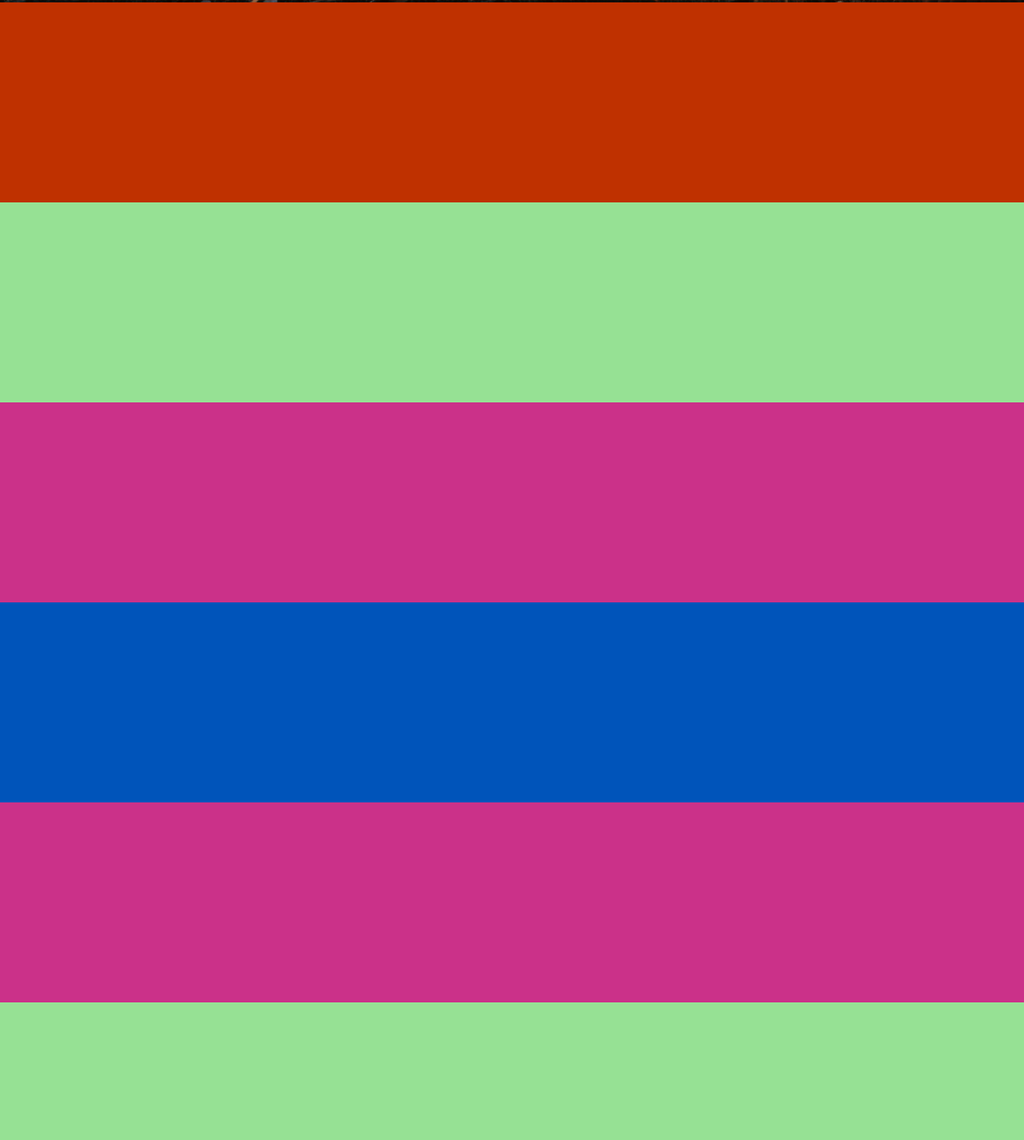
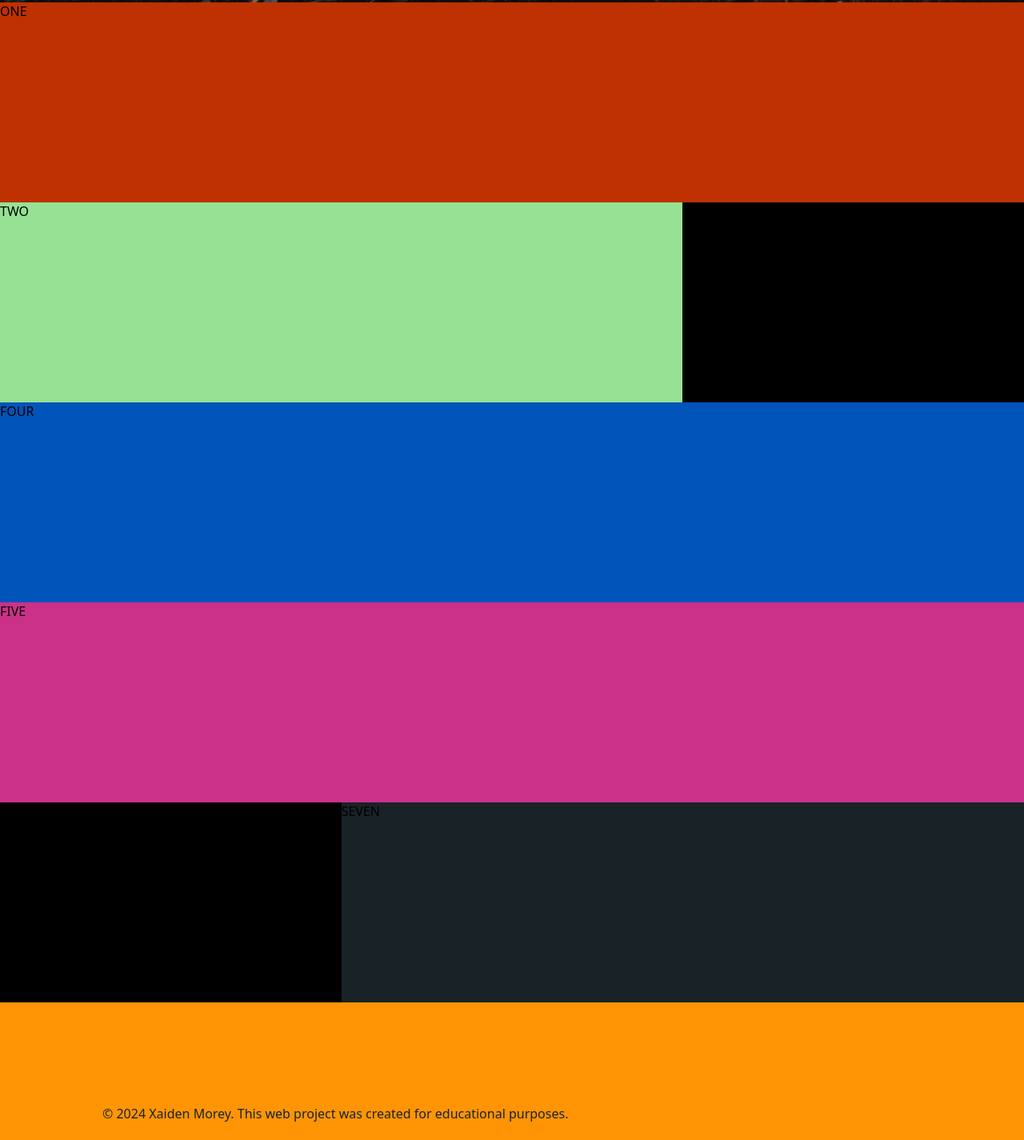
Before and after one commit to King182008/CIS-Web-Design-Mr-Wells-Halloween-Project, a plain HTML site: page index.html in a window 1280 px wide. Shown: the part 575-2000 px from the top of the page at 80% size. Drawn offline with Linux system fonts and the light colour scheme; a web font is replaced by a local one.

Commit message:
three column

```diff
--- a/css/style.css
+++ b/css/style.css
@@ -81,6 +81,34 @@ a {
     border-radius: 5px;
 }
 
+#hero {
+    background-image: url(../images/2151827517.jpg);
+    background-repeat: no-repeat;
+    background-size: cover;
+    background-position-y: bottom;
+    min-height: 800px;
+}
+
+.hero {
+    display: #BF3100;
+    align-items: center;
+    justify-content: center;
+}
+
+.hero h2 {
+    color: #BF3100;
+    font-size: 1.8rem;
+    text-shadow: 2px 2px 6px #fff;
+    font-family: "Nosifer", sans-serif;
+    text-align: center;
+}
+
+#hero {
+    min-height: 800px;
+}
+
+
+
 /*------- Responsive images ------------ */
 img {
     width: 100%;
@@ -105,7 +133,7 @@ img {
 
 .three {
     min-height: 250px;
-    background-color: #cb3189;
+    background-color: #000;
 }
 
 .four {
@@ -120,7 +148,7 @@ img {
 
 .six {
     min-height: 250px;
-    background-color: #96e194;
+    background-color: #000;
 }
 
 .seven {
@@ -145,31 +173,6 @@ img {
             max-width: 1150px;
         }
     }
-
-}
-
-#hero {
-    background-image: url(../images/2151827517.jpg);
-    background-repeat: no-repeat;
-    background-size: cover;
-    background-position-y: bottom;
-    min-height: 800px;
-}
-
-.hero {
-    display: #BF3100;
-    align-items: center;
-    justify-content: center;
-}
-
-.hero h2 {
-    color: #BF3100;
-    font-size: 1.8rem;
-    text-shadow: 2px 2px 6px #fff;
-    font-family: "Nosifer", sans-serif;
-    text-align: center;
-}
-
     #hero {
         min-height: 500px;
     }
@@ -183,8 +186,40 @@ img {
         grid-auto-rows: minmax(100px, auto);
     }
 
+    .one {
+        grid-column: 1 / 3;
+    }
 
-/*-------- End of Tablet media Query---------*/
+    .two {
+        grid-column: 1/2;
+    }
+
+    .three {
+        grid-column: 2/3;
+    }
+
+    .four {
+        grid-column: 1/3;
+    }
+
+    .five {
+        grid-column: 1/3;
+    }
+
+    .six {
+        grid-column: 1/2;
+    }
+
+    .seven {
+        grid-column: 2/3;
+    }
+
+
+
+}
+
+/******** Closing Tablet Meida Query ***********/
+
 
 
 /*------- Desktop Media Query---------*/
@@ -193,6 +228,38 @@ img {
     .header {
         flex-direction: row;
         justify-content: space-between;
+    }
+
+    .container {
+        grid-template-columns: 1fr 1fr 1fr;
+    }
+
+    .one {
+        grid-column: 1 / 4;
+    }
+
+    .two {
+        grid-column: 1 / 3;
+    }
+
+    .three {
+        grid-column: 3 / 4;
+    }
+
+    .four {
+        grid-column: 1 / 4;
+    }
+
+    .five {
+        grid-column: 1 / 4;
+    }
+
+    .six {
+        grid-column: 1 / 2;
+    }
+
+    .seven {
+        grid-column: 2 / 4;
     }
 }
 /*------- End Desktop Media Query-------*/
@@ -206,3 +273,11 @@ img {
     }
 }
 /*------- End Large Display Media Query-------*/
+
+footer {
+    margin-top: o;
+    padding: 10%;
+    background-color: #ff9505;
+    color: #192227;
+    min-height: 200px;
+}
--- a/index.html
+++ b/index.html
@@ -24,18 +24,20 @@
        <h2 class="hero-title">Welcome to halloween 2024</h2>
     </div>
 
-    <main clas="container">
-        <div class="one"></div>
-        <div class="two"></div>
-        <div class="three"></div>
-        <div class="four"></div>
-        <div class="five"></div>
-        <div class="six"></div>
-        <div class="seven"></div>
+    <main class="container">
+        <div class="one">ONE</div>
+        <div class="two">TWO</div>
+        <div class="three">THREE</div>
+        <div class="four">FOUR</div>
+        <div class="five">FIVE</div>
+        <div class="six">SIX</div>
+        <div class="seven">SEVEN</div>
     </main>
 
     <footer>
-
+        <div class="copy">
+            &copy; 2024 Xaiden Morey. This web project was created for educational purposes.
+        </div>
     </footer>
 
    </body>
```
Lines whose indentation alone changed are shown as unchanged.
